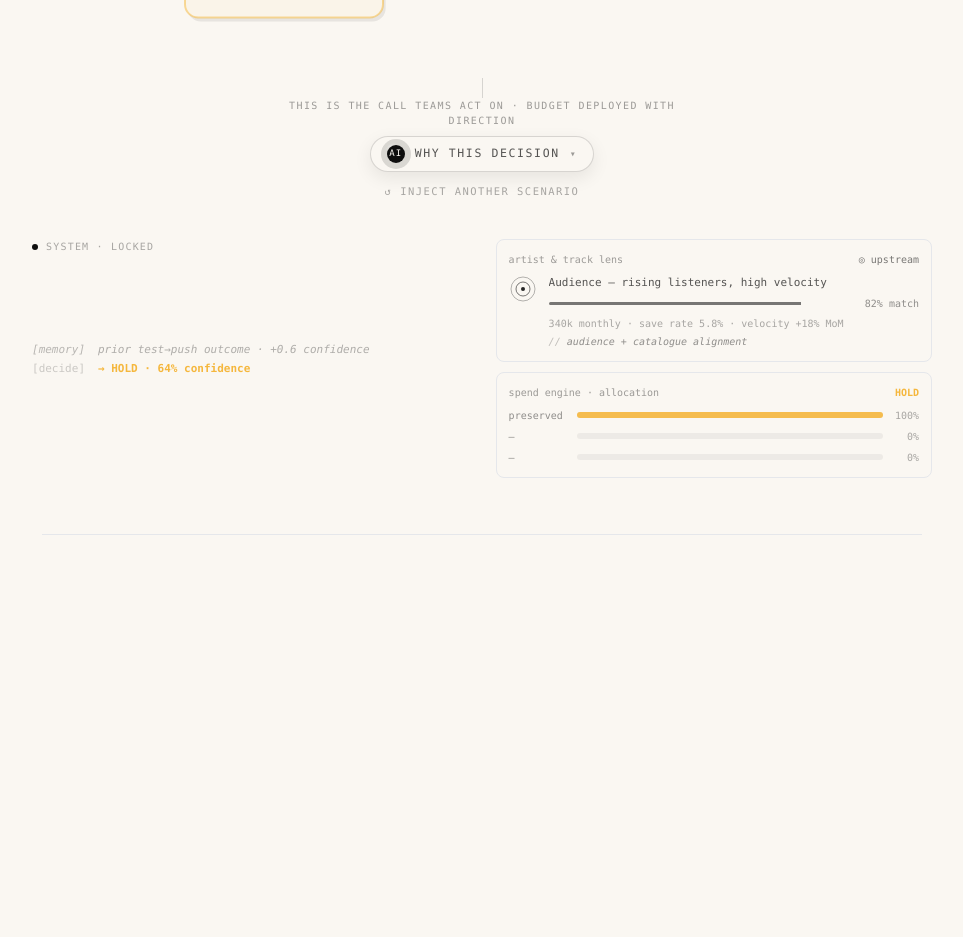
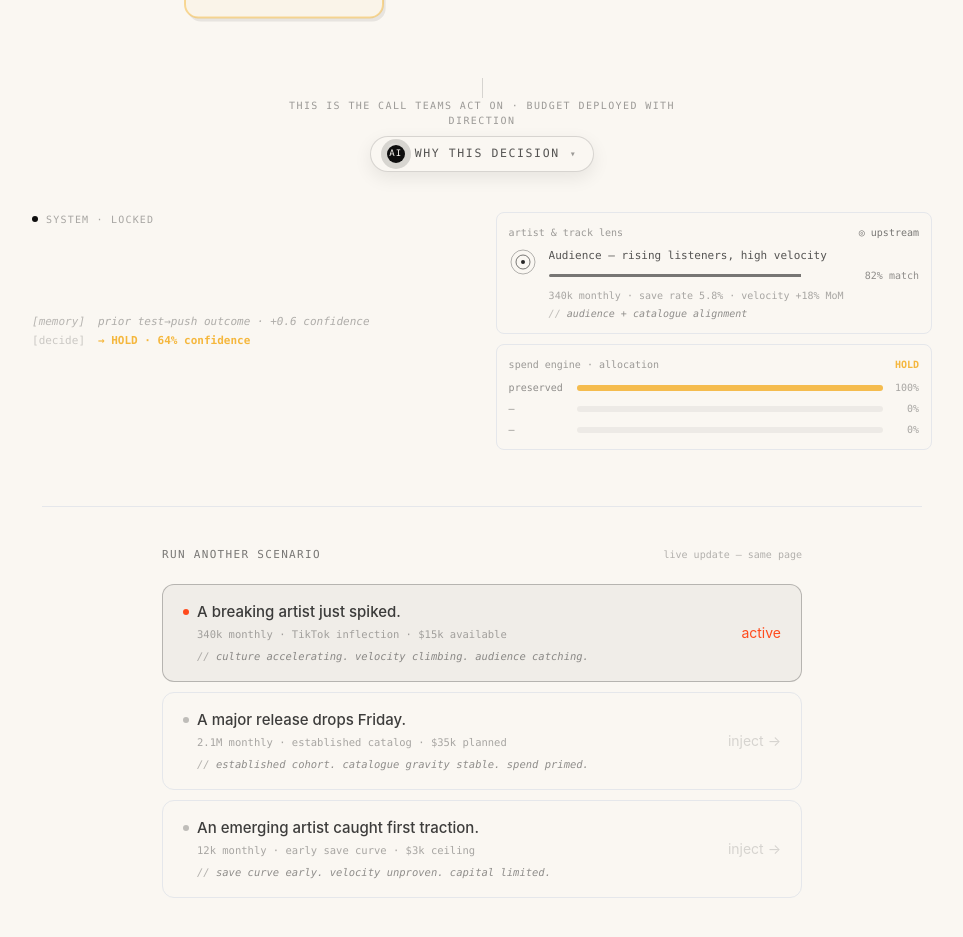
Before and after one commit to leondiaper-ai/music-decision-site, a Next.js app: page /campaign in a window 1280 px wide. Shown: the part 1100-2037 px from the top of the page, without its empty margins (158-1121 px from the left). Before the commit the page ends 1787 px from the top, so only its background shows below. Built offline with nearby package versions, Linux system fonts and the light colour scheme.

Commit message:
Scenarios always live beneath the hero; injection is a live update, not a page swap

```diff
--- a/app/campaign/page.tsx
+++ b/app/campaign/page.tsx
@@ -1194,12 +1194,6 @@ export default function CampaignPage() {
           decision + intelligence layer anchor directly beneath the map so
           injection → decision → reasoning happens in one zone. */}
       <section className="mx-auto max-w-[1120px] px-4 md:px-8 -mt-28 md:-mt-40 relative z-10">
-        {isAmbient && (
-          <div className="max-w-[680px] mx-auto mb-4 md:mb-6 px-2 flex items-baseline justify-between">
-            <span className="font-mono text-[10px] uppercase tracking-[0.14em] text-ink/30">Setup · inputs teams already have</span>
-            <span className="font-mono text-[10px] uppercase tracking-[0.14em] text-ink/25">waiting for a call</span>
-          </div>
-        )}
         <SystemMap
           state={currentState}
           displayConfidence={displayConfidence}
@@ -1225,7 +1219,7 @@ export default function CampaignPage() {
               <p className="mb-2 font-mono text-[10px] uppercase tracking-[0.14em] text-ink/40 text-center">
                 This is the call teams act on · budget deployed with direction
               </p>
-              <NorthStarIntelligence output={output} onReset={reset} />
+              <NorthStarIntelligence output={output} />
             </motion.div>
           )}
         </AnimatePresence>
@@ -1293,7 +1287,7 @@ export default function CampaignPage() {
       <section className="mx-auto max-w-[960px] px-6 md:px-10 pb-20 md:pb-28">
         <div className="border-t border-ink/6 pt-10">
           <AnimatePresence mode="wait">
-            {isAmbient && (
+            {!isEvaluating && (
               <motion.div
                 key="scenarios"
                 initial={{ opacity: 0 }}
@@ -1303,20 +1297,27 @@ export default function CampaignPage() {
                 className="max-w-[640px] mx-auto"
               >
                 <div className="flex items-baseline justify-between mb-5">
-                  <p className="font-mono text-[11px] text-ink/55 uppercase tracking-[0.12em]">Run a real scenario</p>
-                  <p className="font-mono text-[10px] text-ink/30">this is where the system proves itself</p>
+                  <p className="font-mono text-[11px] text-ink/55 uppercase tracking-[0.12em]">Run another scenario</p>
+                  <p className="font-mono text-[10px] text-ink/30">live update — same page</p>
                 </div>
                 <div className="flex flex-col gap-2.5">
-                  {SCENARIOS.map((sc) => (
+                  {SCENARIOS.map((sc) => {
+                    const isActive = activeScenario?.situation === sc.situation;
+                    return (
                     <button
                       key={sc.situation}
                       onClick={() => launch(sc)}
-                      className="group w-full text-left rounded-xl border border-ink/8 hover:border-ink/25 bg-paper px-5 py-4 transition-all hover:translate-x-[2px]"
+                      disabled={isActive}
+                      className={`group w-full text-left rounded-xl border px-5 py-4 transition-all ${
+                        isActive
+                          ? "border-ink/25 bg-ink/[0.04] cursor-default"
+                          : "border-ink/8 hover:border-ink/25 bg-paper hover:translate-x-[2px]"
+                      }`}
                     >
                       <div className="flex items-start justify-between gap-4">
                         <div className="flex-1 min-w-0">
                           <div className="flex items-center gap-2 mb-1">
-                            <span className="w-1.5 h-1.5 rounded-full bg-ink/25 group-hover:bg-ink/50 transition-colors" />
+                            <span className={`w-1.5 h-1.5 rounded-full transition-colors ${isActive ? "bg-signal" : "bg-ink/25 group-hover:bg-ink/50"}`} />
                             <span className="text-[15px] font-medium text-ink/80 group-hover:text-ink transition-colors">{sc.situation}</span>
                           </div>
                           <div className="font-mono text-[10.5px] text-ink/35 ml-[14px]">{sc.context}</div>
@@ -1324,10 +1325,13 @@ export default function CampaignPage() {
                             <span className="text-ink/30">// </span>{sc.hint}
                           </div>
                         </div>
-                        <span className="shrink-0 self-center text-ink/15 group-hover:text-ink/60 transition-all text-sm group-hover:translate-x-0.5">inject →</span>
+                        <span className={`shrink-0 self-center text-sm transition-all ${isActive ? "text-signal" : "text-ink/15 group-hover:text-ink/60 group-hover:translate-x-0.5"}`}>
+                          {isActive ? "active" : "inject →"}
+                        </span>
                       </div>
                     </button>
-                  ))}
+                    );
+                  })}
                 </div>
               </motion.div>
             )}
@@ -1361,10 +1365,8 @@ export default function CampaignPage() {
    System 1 lives on the node. System 2 lives here, on demand. */
 function NorthStarIntelligence({
   output,
-  onReset,
 }: {
   output: SystemOutput;
-  onReset: () => void;
 }) {
   const [open, setOpen] = useState(false);
   const [justResolved, setJustResolved] = useState(true);
@@ -1472,28 +1474,10 @@ function NorthStarIntelligence({
                   <p className="text-[13.5px] leading-snug text-ink/85">{body}</p>
                 </div>
               ))}
-              <div className="pt-3 mt-1 border-t border-ink/6 flex justify-end">
-                <button
-                  onClick={onReset}
-                  className="group inline-flex items-center gap-1.5 rounded-full border border-ink/15 px-3.5 py-1.5 text-[11px] font-mono font-medium hover:bg-ink hover:text-paper transition-colors"
-                >
-                  <span className="group-hover:-translate-x-0.5 transition-transform">↺</span> Inject another
-                </button>
-              </div>
             </div>
           </motion.div>
         )}
       </AnimatePresence>
-
-      {/* Compact reset when panel is closed — keeps the interaction tight */}
-      {!open && (
-        <button
-          onClick={onReset}
-          className="mt-3 text-[10.5px] font-mono uppercase tracking-[0.14em] text-ink/35 hover:text-ink/70 transition-colors"
-        >
-          ↺ Inject another scenario
-        </button>
-      )}
     </div>
   );
 }
```
